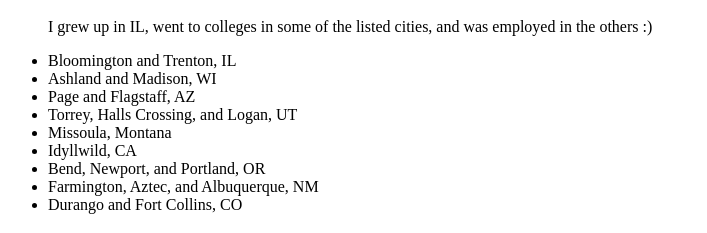
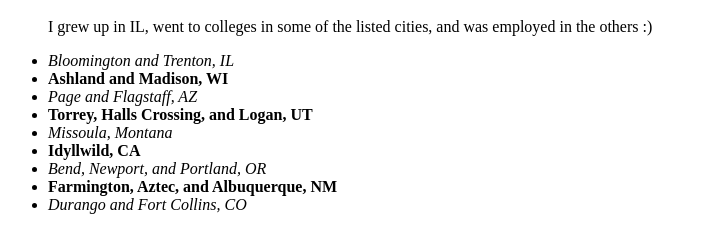
Before and after one commit to LoriNitzel/animalthing, a plain HTML site: page index.html in a window 1280 px wide. Shown: the part 48-281 px from the top of the page, without its empty margins (0-707 px from the left). Drawn offline with Linux system fonts and the light colour scheme.

Commit message:
yet another commit

```diff
--- a/index.html
+++ b/index.html
@@ -6,15 +6,15 @@
           <p>
             I grew up in IL, went to colleges in some of the listed cities, and was employed in the others :)
           </p>
-        <li>Bloomington and Trenton, IL</li>
-        <li>Ashland and Madison, WI</li>
-        <li>Page and Flagstaff, AZ</li>
-        <li>Torrey, Halls Crossing, and Logan, UT</li>
-        <li>Missoula, Montana</li>
-        <li>Idyllwild, CA</li>
-        <li>Bend, Newport, and Portland, OR</li>
-        <li>Farmington, Aztec, and Albuquerque, NM</li>
-        <li>Durango and Fort Collins, CO</li>
+        <li><em>Bloomington and Trenton, IL</em></li>
+        <li><strong>Ashland and Madison, WI</strong></li>
+        <li><em>Page and Flagstaff, AZ</em></li>
+        <li><strong>Torrey, Halls Crossing, and Logan, UT</strong></li>
+        <li><em>Missoula, Montana</em></li>
+        <li><strong>Idyllwild, CA</strong></li>
+        <li><em>Bend, Newport, and Portland, OR</em></li>
+        <li><strong>Farmington, Aztec, and Albuquerque, NM</strong></li>
+        <li><em>Durango and Fort Collins, CO</em></li>
       </ul>
       <h1>Cities I'd Like to Visit</h1>
         <p>
```
